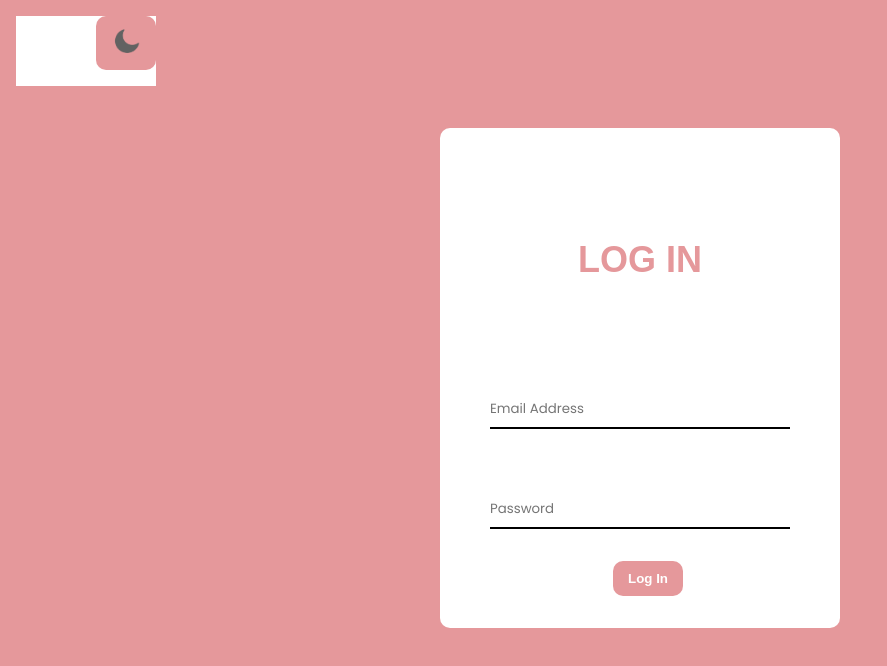
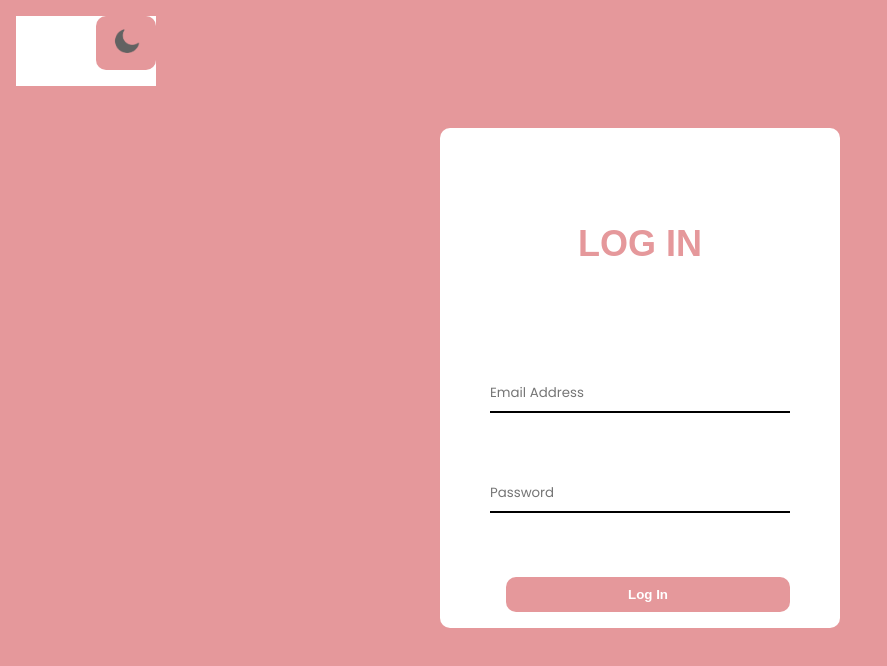
Before and after one commit to berniceu/my-brand-bernice-react, a React (Create React App) app: page /login in a window 1280 px wide. Shown: the top 666 px of the page, without its empty margins (0-887 px from the left). Built offline with nearby package versions, Linux system fonts and the light colour scheme; a web font is replaced by a local one.

Commit message:
add login functionality

```diff
--- a/src/components/Login.jsx
+++ b/src/components/Login.jsx
@@ -1,10 +1,75 @@
-import React from "react";
+import React, { useState } from "react";
 import './login.css';
 import './signup.css';
 import moon from '../images/moon.png';
 import { useNavigate } from "react-router-dom";
 
+const LoginPost = () => {
 
+    const [login, setLogin ] = useState([]);
+    const [error, setError] = useState(null);
+    const [loading, setLoading] = useState(false);
+    const navigate = useNavigate()
+
+    const handleLogin = async (e) => {
+        e.preventDefault();
+        const form = e.target;
+
+        const formData = {
+            email: form.email.value,
+            password: form.password.value
+
+        }
+        try{
+            const res = await fetch('https://my-brand-api-x8z4.onrender.com/users/login', {
+                method: 'POST',
+                headers: {'Content-Type': 'application/json'},
+                body: JSON.stringify(formData)
+            })
+
+            if(res.ok){
+                const data = await res.json();
+                const userRole = data.role;
+                alert('logged in successfully')
+
+                if(userRole === 'admin'){
+                    navigate('/adminpanel')
+                } else{
+                    navigate('/blogs')
+                }
+            } else{
+                setError('Login failed')
+            }
+
+        } catch(err){
+            setError(err);
+
+        } finally{
+            setLoading(false);
+        }
+
+    }
+
+    return(<>
+    <form onSubmit={handleLogin} id="login-form">
+            <div className="input-field">
+                <input type="email" placeholder="Email Address" className="item" id="email" autocomplete="email"/>
+                <div className="error-text">Email Address can't be blank</div>
+            </div>
+
+            <div className="input-field">
+                <input type="password" placeholder="Password" className="item" id="login-password" autocomplete="current-password"/>
+                <div className="error-text">Password can't be blank</div>
+            </div>
+
+
+            <button type="submit" id="login-button">{loading? "Logging In":"Log In"}</button>
+        </form>
+
+
+
+    </>)
+}
 
 const Login = () => {
     const navigate = useNavigate();
@@ -20,23 +85,8 @@ const Login = () => {
         <div className="title">
             <h1>LOG IN</h1>
         </div>
-        <form action="" id="login-form">
-            <div className="input-field">
-                <input type="email" placeholder="Email Address" className="item" id="email" autocomplete="email"/>
-                <div className="error-text">Email Address can't be blank</div>
-            </div>
+        <LoginPost/>
 
-            <div className="input-field">
-                <input type="password" placeholder="Password" className="item" id="login-password" autocomplete="current-password"/>
-                <div className="error-text">Password can't be blank</div>
-            </div>
-
-
-
-        </form>
-
-
-            <button type="submit" id="login-button" onClick={() => {navigate('/adminpanel')}}>Log In</button>
 
     </div>
 
```
